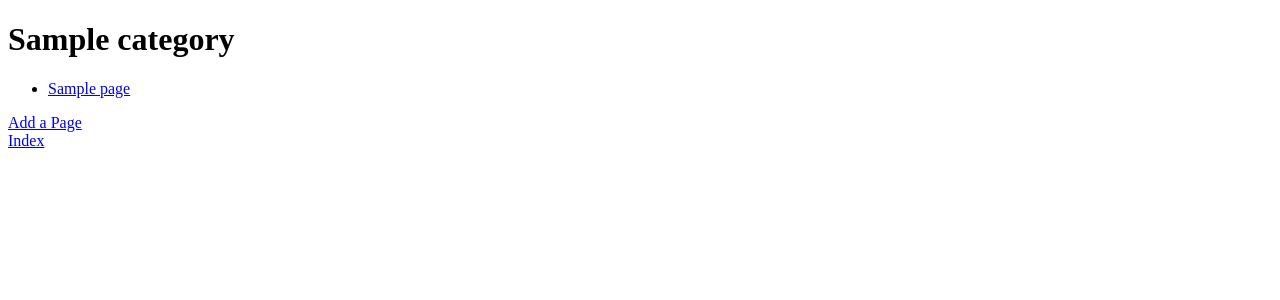
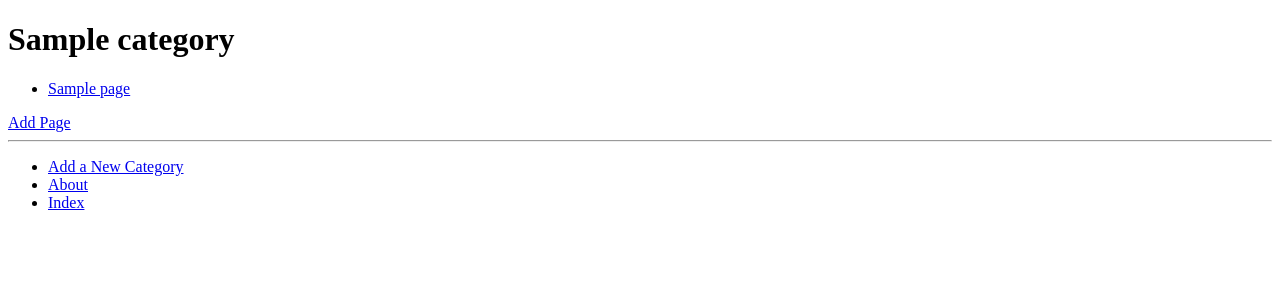
Before and after one commit to EsmeraldaJardine/tango_with_django_project, a Django app: a page that uses templates/rango/category.html in a window 1280 px wide. Shown: the top 300 px of the page. Run offline with Django 3.2, Linux system fonts and the light colour scheme; tables that the repository leaves empty hold one stand-in row (values such as "Sample post").

Commit message:
implemented base.html to categories.html

```diff
--- a/templates/rango/base.html
+++ b/templates/rango/base.html
@@ -19,7 +19,7 @@
         <hr />
         <div>
             <ul>
-                <li><a href="{% url 'rango:add_category' %}">Add a New Category"></a></li>
+                <li><a href="{% url 'rango:add_category' %}">Add a New Category</a></li>
                 <li><a href="{% url 'rango:about' %}">About</a></li>
                 <li><a href="{% url 'rango:index' %}">Index</a></li>
             </ul>
--- a/templates/rango/category.html
+++ b/templates/rango/category.html
@@ -1,12 +1,15 @@
-<!DOCTYPE html>
+{% extends "rango/base.html" %}
+{% load staticfiles %}
 
-<html>
-    <head>
-        <title>Rango</title>
-    </head>
+{% block title_block %}
+    {% if category %}
+        {{ category.name }}
+    {% else %}
+        Unknown Category
+    {% endif %}
+{% endblock %}
 
-    <body>
-        <div>
+{% block body_block %}
     {% if category %}
     <h1>{{ category.name }}</h1>
     {% if pages %}
@@ -18,15 +21,8 @@
     {% else %}
     <strong>No pages currently in category.</strong>
    {% endif %}
+   <a href="{% url 'rango:add_page' category.slug %}">Add Page</a> <br />
     {% else %}
         The specified category does not exist.
     {% endif %}
-        </div>
-
-        <div>
-            <a href="/rango/category/{{ category.slug }}/add_page/">Add a Page</a><br />
-            <a href="/rango/">Index</a>
-        </div>
-    </body>
-
-</html>
+{% endblock %}
```
Lines whose indentation alone changed are shown as unchanged.
